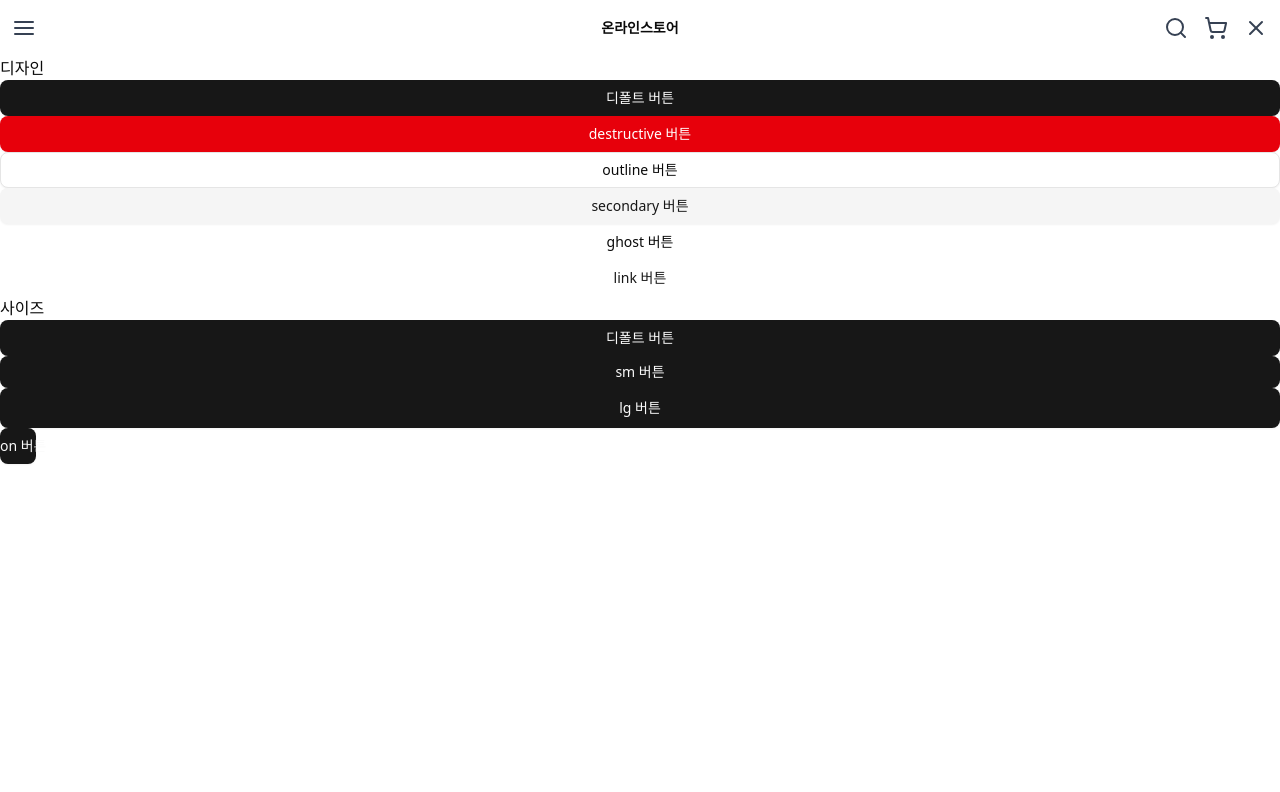
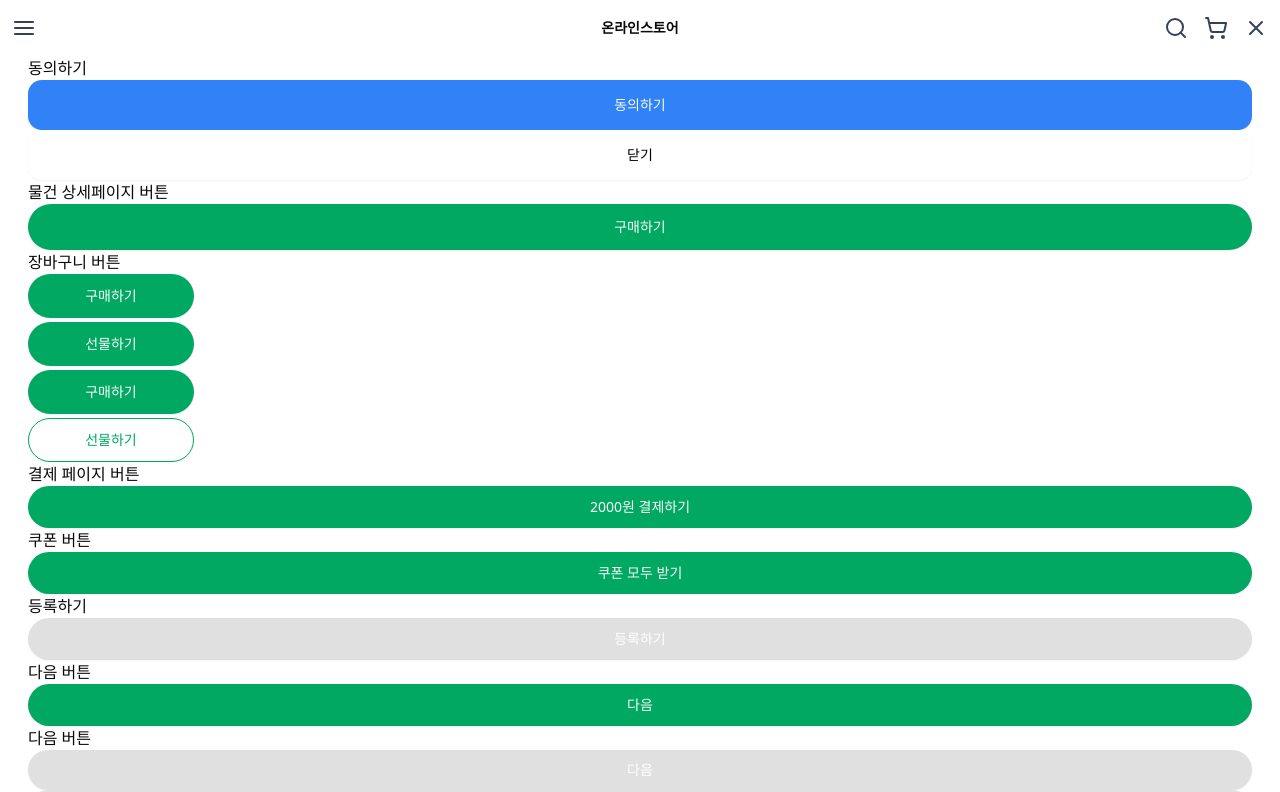
Before and after one commit to 3-114/FE-Starbucks-Renewal, a Next.js app: page / in a window 1280 px wide. Shown: the top 792 px of the page. Built offline with nearby package versions, Linux system fonts and the light colour scheme.

Commit message:
feat : button make

```diff
--- a/src/app/(main)/(hasNav)/page.tsx
+++ b/src/app/(main)/(hasNav)/page.tsx
@@ -2,19 +2,55 @@ import { Button } from "@/components/ui/button"
 
 export default function page() {
   return (
-    <div className="flex flex-col">
-      디자인
-      <Button variant="default" size="default"> 디폴트 버튼</Button>
-      <Button variant="destructive" size="default"> destructive 버튼</Button>
-      <Button variant="outline" size="default"> outline 버튼</Button>
-      <Button variant="secondary" size="default"> secondary 버튼</Button>
-      <Button variant="ghost" size="default"> ghost 버튼</Button>
-      <Button variant="link" size="default"> link 버튼</Button>
-      사이즈
-      <Button variant="default" size="default"> 디폴트 버튼</Button>
-      <Button variant="default" size="sm"> sm 버튼</Button>
-      <Button variant="default" size="lg"> lg 버튼</Button>
-      <Button variant="default" size="icon"> icon 버튼</Button>
+    <div className="flex flex-col px-7">
+      동의하기
+      <Button variant="largetpye" size="agree" color="blue"> 동의하기 </Button>
+      <Button variant="largetpye" size="agree" color="white" className="text-black"> 닫기 </Button>
+      물건 상세페이지 버튼
+      <Button variant="largetpye" size="detailedproduct"> 구매하기 </Button>
+      장바구니 버튼
+      <div className="flex flex-col gap-1 w-[166px]">
+      <Button variant="largetpye" size="cart"> 구매하기 </Button>
+      <Button variant="largetpye" size="cart"> 선물하기 </Button>
+      <Button variant="largetpye" size="cart"> 구매하기 </Button>
+      <Button variant="largetpye" size="cart" color="white" className="text-[#01A862] border border-[#01A862]"> 선물하기 </Button>
+      </div>
+      결제 페이지 버튼
+      <Button variant="largetpye" size="xl" amount={2000}>원 결제하기 </Button>
+      쿠폰 버튼
+      <Button variant="largetpye" size="xl"> 쿠폰 모두 받기 </Button>
+      등록하기
+      <Button variant="largetpye" size="xl" color="gray" className="text-white"> 등록하기 </Button>
+      다음 버튼
+      <Button variant="largetpye" size="xl"> 다음 </Button>
+      다음 버튼
+      <Button variant="largetpye" size="lg" color="gray" className="text-white"> 다음 </Button>
+      <Button variant="largetpye" size="lg" color="gray" className="text-white"> 다음 </Button>
+      위로 올리기 버튼
+      <Button variant="largetpye" size="lg" color="darkGray" className="text-black w-[40px]"> ^ </Button>
+      토스로 인증하기
+      <Button variant="largetpye" size="md"> 토스로 인증하기</Button>
+      form 안에 있는 버튼들
+      <div className="flex flex-col gap-1 w-[107px]">
+      <Button variant="middletpye" size="formmd" color="white" className="text-[#01A862] border border-[#01A862]"> 주소검색 </Button>
+      <Button variant="middletpye" size="formmd" color="white" className="text-[#01A862] border border-[#01A862]"> 배송지 등록 </Button>
+      </div>
+      태그버튼
+      <div>
+        <Button variant="middletpye" size="tag"> #스텐리 </Button>
+      </div>
+      등록하기 버튼
+      <div>
+      <Button variant="smalltpye" size="sm" color="white" className="text-[#01A862] border border-[#01A862]"> 등록하기</Button>
+      </div>
+      svg 전용 버튼
+      <div>
+        힝
+      </div>
+      장바구니 전용 버튼
+      <div>
+        <Button variant="smalltpye" size="xs" color="white" className="text-[#01A862] border border-[#01A862]"> X </Button>
+      </div>
     </div>
   )
 }
--- a/src/components/layout/headers/OnlyIconHeader.tsx
+++ b/src/components/layout/headers/OnlyIconHeader.tsx
@@ -1,4 +1,4 @@
-import { GnbType } from "@/types/InitialDataTypes"
+import { GnbType } from "@/types/Initial/InitialDataTypes"
 
 export default function OnlyIconHeader({HeaderData}: {HeaderData: GnbType[]}) {
   return (
--- a/src/components/ui/button.tsx
+++ b/src/components/ui/button.tsx
@@ -4,8 +4,15 @@ import { cva, type VariantProps } from "class-variance-authority"
 
 import { cn } from "@/lib/utils"
 
+import { UiColorData } from "@/data/ui/UiColorData"
+
+
+// 공통 : text -sm,
+// font-medium, rounded-md, outline-none ,
+// [&_svg]:pointer-events-none,
+// gap-2 제거,
 const buttonVariants = cva(
-  "inline-flex items-center justify-center gap-2 whitespace-nowrap rounded-md text-sm font-medium transition-all disabled:pointer-events-none disabled:opacity-50 [&_svg]:pointer-events-none [&_svg:not([class*='size-'])]:size-4 shrink-0 [&_svg]:shrink-0 outline-none focus-visible:border-ring focus-visible:ring-ring/50 focus-visible:ring-[3px] aria-invalid:ring-destructive/20 dark:aria-invalid:ring-destructive/40 aria-invalid:border-destructive",
+  "px-3 rounded-full inline-flex items-center justify-center whitespace-nowrap transition-all disabled:pointer-events-none disabled:opacity-50 [&_svg:not([class*='size-'])]:size-4 shrink-0 [&_svg]:shrink-0 outline-none focus-visible:border-ring focus-visible:ring-ring/50 focus-visible:ring-[3px] aria-invalid:ring-destructive/20 dark:aria-invalid:ring-destructive/40 aria-invalid:border-destructive",
   {
     variants: {
       variant: {
@@ -20,15 +27,26 @@ const buttonVariants = cva(
         ghost:
           "hover:bg-accent hover:text-accent-foreground dark:hover:bg-accent/50",
         link: "text-primary underline-offset-4 hover:underline",
-        login:
-          "bg-[#01A862]",
+        largetpye: "text-sm text-primary-foreground font-medium gap-[10px] shadow-xs hover:bg-primary/90 dark:focus-visible:ring-destructive/40 dark:bg-destructive/60",
+        middletpye: "text-base text-primary-foreground font-semibold gap-[10px] shadow-xs hover:bg-primary/90 dark:focus-visible:ring-destructive/40 dark:bg-destructive/60",
+        smalltpye: "text-xs text-primary-foreground font-semibold gap-[10px] shadow-xs hover:bg-primary/90 dark:focus-visible:ring-destructive/40 dark:bg-destructive/60",
       },
       size: {
-        default: "h-9 px-4 py-2 has-[>svg]:px-3",
-        sm: "h-8 rounded-md gap-1.5 px-3 has-[>svg]:px-2.5",
-        lg: "h-10 rounded-md px-6 has-[>svg]:px-4",
+        default: "px-4 py-2 has-[>svg]:px-3",
         icon: "size-9",
-        login:"w-full h-10 rounded-full gap-x-2.5"
+        agree: "rounded-xl h-[50px]",
+        detailedproduct : "h-[46px]",
+        cart: "h-[44px]",
+        xl: "h-[42px]",
+        lg: "h-[40px] has-[>svg]:px-3",
+        md: "h-[38px]",
+        formmd: "rounded-2xl h-[38px]",
+        tag:"h-[32px]",
+        sm: "rounded-xl h-[26px]",
+        xs: "rounded-full h-[19px]",
+        large: "h-[32px]",
+        small: "h-[30px]",
+        tiny: "h-[28px]",
       },
     },
     defaultVariants: {
@@ -42,20 +60,33 @@ function Button({
   className,
   variant,
   size,
+  color = "default",
   asChild = false,
+  amount = undefined,
+  children,
   ...props
 }: React.ComponentProps<"button"> &
   VariantProps<typeof buttonVariants> & {
     asChild?: boolean
+    color?: keyof typeof UiColorData;
+    amount?: number | undefined;
   }) {
   const Comp = asChild ? Slot : "button"
+
+  const buttonChildren = amount !== undefined
+    ? `${amount}` + String(children)
+    : children
 
   return (
     <Comp
       data-slot="button"
-      className={cn(buttonVariants({ variant, size, className }))}
+      className={cn(buttonVariants({ variant, size, className }),
+      UiColorData[color]
+    )}
       {...props}
-    />
+    >
+      {buttonChildren}
+    </Comp>
   )
 }
 
--- a/src/data/HeaderData.ts
+++ b/src/data/HeaderData.ts
@@ -1,4 +1,4 @@
-import { GnbType,MainHeaderGubType } from '@/types/InitialDataTypes';
+import { GnbType,MainHeaderGubType } from '@/types/Initial/InitialDataTypes';
 import { ChevronLeft,AlignJustify,Search,ShoppingCart,X  } from 'lucide-react';
 
 export const LoginHeaderData: GnbType[] = [
--- a/src/data/LoginData.ts
+++ b/src/data/LoginData.ts
@@ -1,4 +1,4 @@
-import { LoginUnderMenuType } from "@/types/InitialDataTypes"
+import { LoginUnderMenuType } from "@/types/Initial/InitialDataTypes"
 
 export const LoginUnderMenuData: LoginUnderMenuType[] = [
     {
--- /dev/null
+++ b/src/data/ui/UiColorData.ts
@@ -0,0 +1,9 @@
+import { UiColor } from "@/types/Initial/InitialUiDataTypes";
+
+export const UiColorData: Record<UiColor, string> = {
+  default: "bg-[#01A862]",
+  blue: "bg-[#3182F6]",
+  white: "bg-white",
+  gray: "bg-[#E0E0E0]",
+  darkGray: "bg-[#CFCFCF]",
+};
--- /dev/null
+++ b/src/types/Initial/InitialUiDataTypes.ts
@@ -0,0 +1 @@
+export type UiColor = string;
```
Also changed, not shown: src/types/Initial/InitialDataTypes.ts (renamed from src/types/InitialDataTypes.ts).
